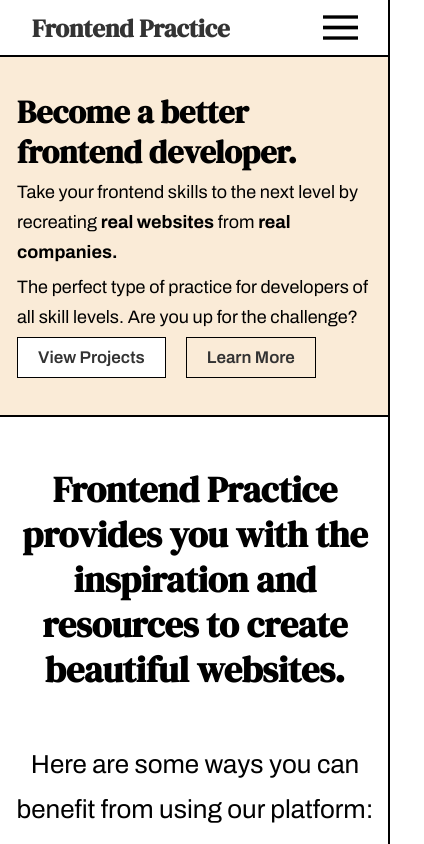
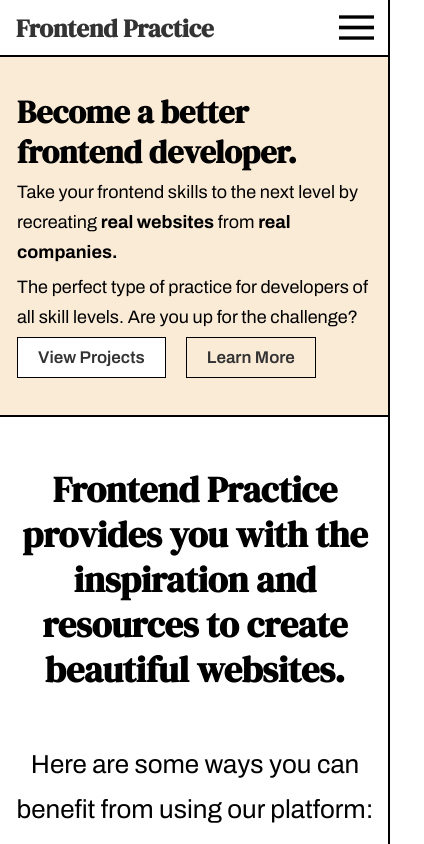
Before and after one commit to carlos0718/landingpage-nucba, a plain HTML site: page index.html in a window 390 px wide. Shown: the top 844 px of the page, 424 px wide, since content can reach past the window. Drawn offline with Linux system fonts and the light colour scheme.

Commit message:
mejorando estilos en mediaqueys

```diff
--- a/assets/css/style.mediaquery.css
+++ b/assets/css/style.mediaquery.css
@@ -8,12 +8,17 @@ entonces todos los estilos especificados serán aplicados a partir del min-width
 
 @media(max-width:992px) {
 
+    .nav-bar {
+        padding: unset;
+        gap: 10px;
+    }
+
     .section-h1>a {
-        font-size: 25px;
+        font-size: 20px;
     }
 
     .nav-links>a {
-        font-size: 18px;
+        font-size: 16px;
     }
 
     .hero {
@@ -52,8 +57,15 @@ entonces todos los estilos especificados serán aplicados a partir del min-width
 }
 
 @media (max-width: 767px) {
+    body {
+        max-width: 100%;
+    }
 
     /* #region nav-bar*/
+    .nav-bar-container {
+        padding-left: 20px;
+    }
+
     .nav-bar {
         padding: 10px 16px;
     }
@@ -187,5 +199,35 @@ entonces todos los estilos especificados serán aplicados a partir del min-width
         font-weight: 400;
     }
 
+    /* #endregion */
 
 }
+
+@media(max-width:575px) {
+    body {
+        max-width: 100%;
+    }
+
+    .nav-bar-container {
+        padding: unset;
+    }
+
+    .footer-links {
+        display: none;
+    }
+}
+
+@media(max-width:390px) {
+    body {
+        max-width: 100%;
+    }
+
+    main {
+        max-width: 100%;
+    }
+
+
+    .footer-links {
+        display: none;
+    }
+}
--- a/main.js
+++ /dev/null
@@ -1 +0,0 @@
-// Add JS here
```
